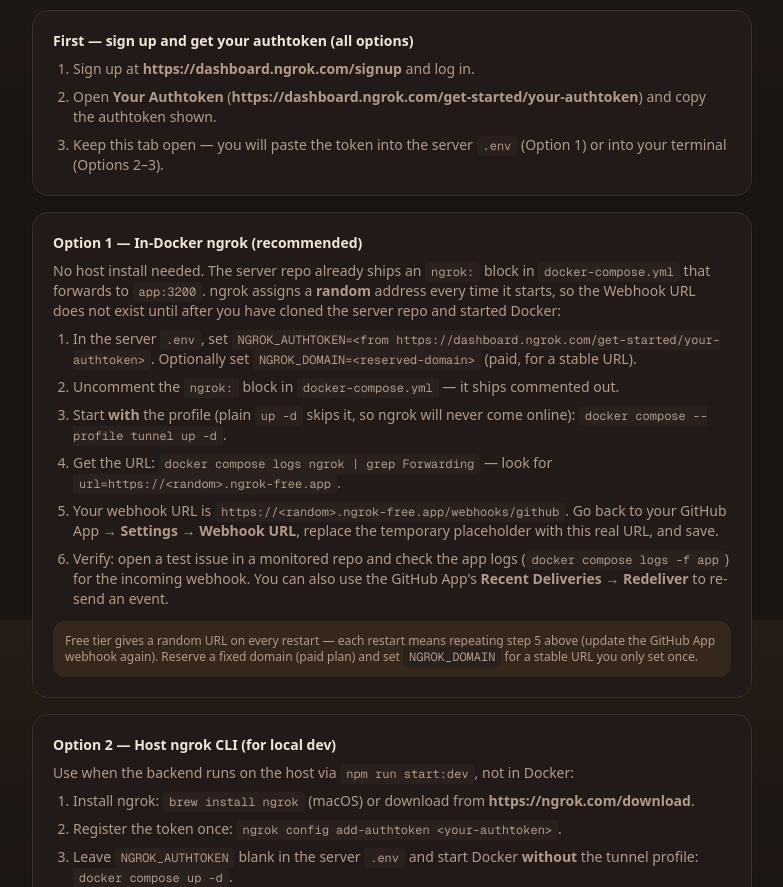
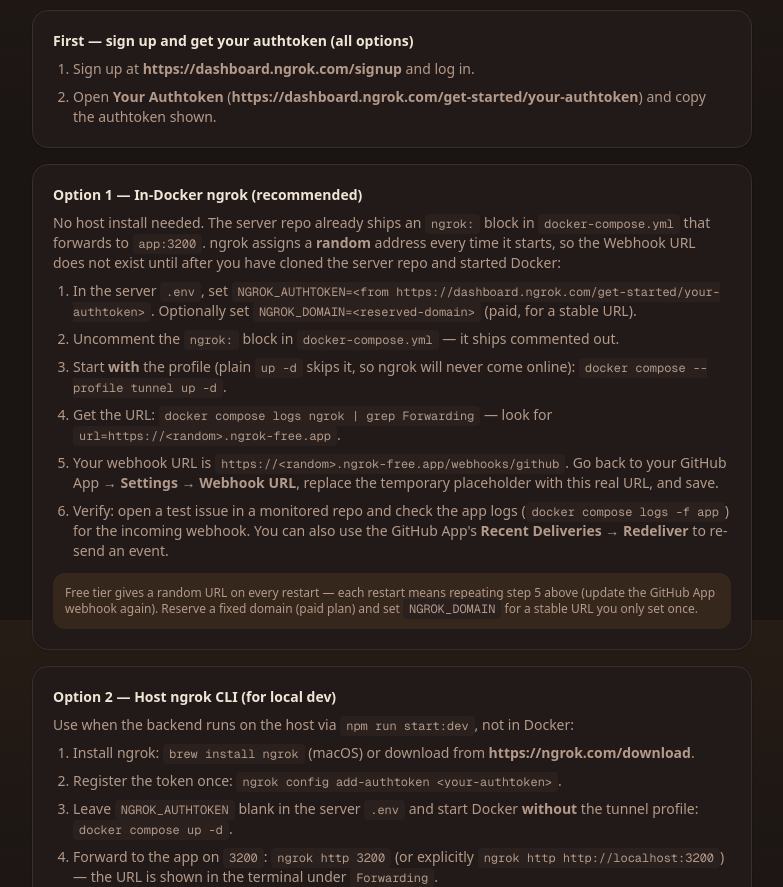
Before and after one commit to arkar-chanmyae/lazydev-intro, a Next.js app: page /self-host in a window 1280 px wide. Shown: the part 3380-4267 px from the top of the page, without its empty margins (248-1031 px from the left). Built offline with nearby package versions, Linux system fonts and the light colour scheme.

Commit message:
docs: remove keep-this-tab-open line from self-host ngrok signup

```diff
--- a/src/app/self-host/page.tsx
+++ b/src/app/self-host/page.tsx
@@ -204,7 +204,6 @@ docker compose --profile tunnel up -d --build
           <ol className="mt-2 list-decimal space-y-2 pl-5 text-sm text-muted-foreground">
             <li>Sign up at <strong>https://dashboard.ngrok.com/signup</strong> and log in.</li>
             <li>Open <strong>Your Authtoken</strong> (<strong>https://dashboard.ngrok.com/get-started/your-authtoken</strong>) and copy the authtoken shown.</li>
-            <li>Keep this tab open — you will paste the token into the server <code className="rounded bg-muted px-1.5 py-0.5 font-mono text-xs">.env</code> (Option 1) or into your terminal (Options 2–3).</li>
           </ol>
         </div>
         <div className="mt-4 rounded-2xl border border-border bg-card p-5 shadow-sm">
```
